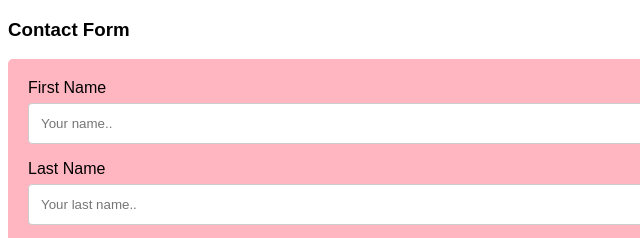
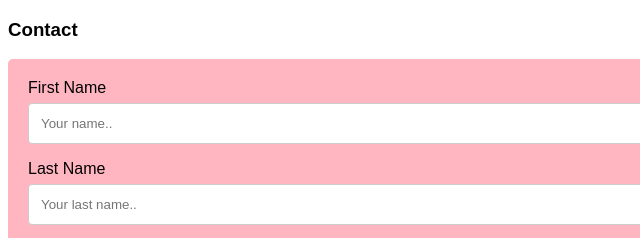
Before and after one commit to thiprattanavilay/thiprattanavilay.github.io, a plain HTML site: page bioSite/contact.html in a window 1280 px wide. Shown: the top 238 px of the page, 0-640 px from the left. Drawn offline with Linux system fonts and the light colour scheme.

```diff
--- a/bioSite/contact.html
+++ b/bioSite/contact.html
@@ -39,7 +39,7 @@
 </head>
 <body>
 
-<h3>Contact Form</h3>
+<h3>Contact</h3>
 
 <div class="container">
   <form action="/action_page.php">
```
